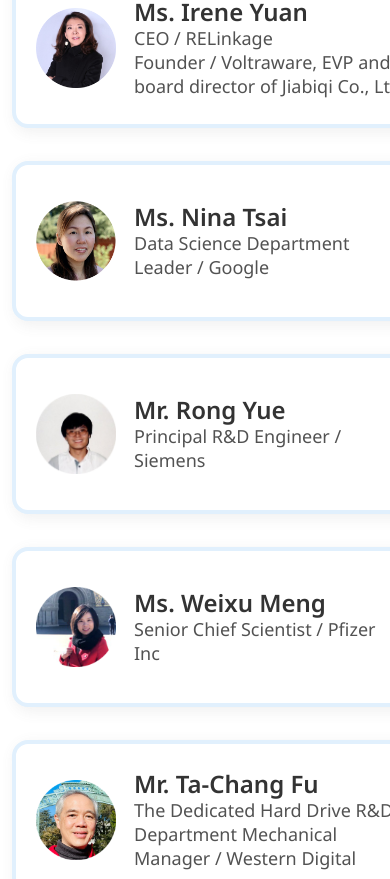
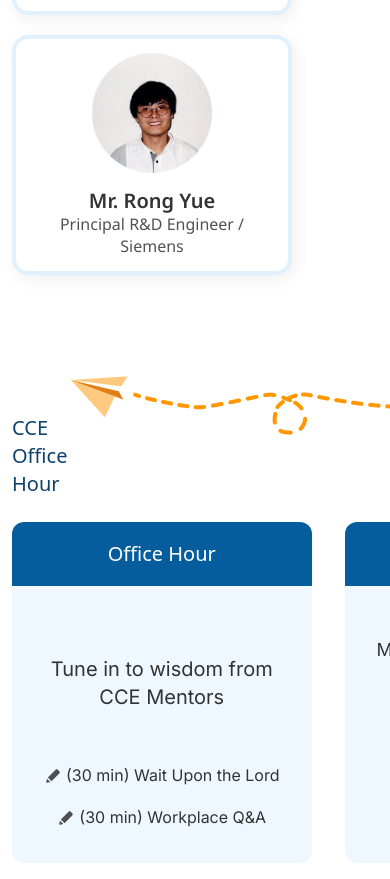
Before and after one commit to Xmeng-Li/I-Fly-Young-CCE-Website, a React (Create React App) app: page / in a window 390 px wide. Shown: the part 2085-2964 px from the top of the page. Built offline with nearby package versions, Linux system fonts and the light colour scheme.

Commit message:
complete small screen responsive for oh page

```diff
--- a/src/components/officeHours/OfficeHours.tsx
+++ b/src/components/officeHours/OfficeHours.tsx
@@ -334,7 +334,7 @@ class OfficeHours extends Component<OfficeHoursProps> {
 
             <div className="three-parts">
               {/* Left part */}
-              <div>
+              <div className="left">
                 <p className="left-title">{t("leftTitle", { ns: "officehour" })}</p>
                 <div className="left-detail">
                   <p className="section-text">{t("text", { ns: "officehour" })}</p>
@@ -347,7 +347,7 @@ class OfficeHours extends Component<OfficeHoursProps> {
                 </div>
               </div>
               {/* Middle part */}
-              <div>
+              <div className="mid">
                 <p className="mid-title">{t("midTitle", { ns: "officehour" })}</p>
                 <div className="mid-detail">
                   {meeting.map((zoomMeeting, index) => (
@@ -365,7 +365,7 @@ class OfficeHours extends Component<OfficeHoursProps> {
                 </div>
               </div>
               {/* Right part */}
-              <div>
+              <div className="right">
                 <p className="right-title">{t("rightTitle", { ns: "officehour" })}</p>
                 <div className="right-detail">
                   <div className="time-box">
--- a/src/styles/officehour.css
+++ b/src/styles/officehour.css
@@ -275,8 +275,8 @@
 }
 .speaker-container {
   display: grid;
-  grid-template-columns: repeat(auto-fit, minmax(350px, 1fr));
-  gap: 33px;
+  width: 1320px;
+  grid-template-columns: 1fr 1fr 1fr;
   justify-content: center;
 }
 .speaker-card {
@@ -290,11 +290,12 @@
   padding: 20px;
   box-shadow: 3px 4px 14px 1px rgba(99, 99, 99, 0.09);
   transition: transform 0.2s;
+  gap: 18px;
+  margin-bottom: 20px;
 }
 .speaker-image {
-  width: 80px;
-  height: 80px;
-  margin-right: 18px;
+  width: 120px;
+  height: 120px;
   object-fit: cover;
 }
 .speaker {
@@ -333,14 +334,12 @@
   gap: 24px;
   margin-bottom: 60px;
 }
-
 .office-airplane {
   display: flex;
   justify-content: space-between;
   align-items: baseline;
   width: 100%;
 }
-
 .office-title {
   color: var(--Blue-700, #0E426C);
   font-size: 20px;
@@ -353,10 +352,18 @@
   display: flex;
   justify-content: space-between;
 }
-
+.left,
+.mid {
+    width: 329px;
+    height: 277px;
+  }
+  .right {
+    width: 534px;
+    height: 277px;
+  }
 .left-title {
   display: flex;
-  width: 329px;
+  width: 100%;
   height: 64px;
   padding: 10px;
   justify-content: center;
@@ -370,10 +377,9 @@
   border-radius: 12px 12px 0 0;
   margin: 0;
 }
-
 .left-detail {
-  width: 329px;
-  height: 277px;
+  width: 100%;
+  height: 100%;
   display: flex;
   padding: 0px 32px;
   flex-direction: column;
@@ -383,7 +389,6 @@
   background-color: var(--bg-light-blue, #F0F8FF);
   border-radius:0 0 12px 12px;
 }
-
 .section-text {
   color: var(--Text-primary, #333);
   text-align: center;
@@ -394,7 +399,6 @@
   margin-top: 52px;
   margin-bottom: 52px;
 }
-
 .office-text {
   display: flex;
   color: var(--Text-primary, #333);
@@ -402,16 +406,14 @@
   font-family: Inter;
   font-weight: 400;
   margin-bottom: 18px;
-
+  text-wrap: nowrap;
 }
-
 .pencil svg {
   width: 18px;
   height: 18px;
   color: #333;
   margin-right: 4px;
 }
-
 .hour-content{
   color: var(--Text-primary, #333);
   font-family: Inter;
@@ -423,7 +425,7 @@
   display: flex;
   justify-content: center;
   align-items: center;
-  width: 329px;
+  width: 100%;
   height: 64px;
   padding: 10px;
   gap: 10px;
@@ -435,10 +437,9 @@
   border-radius: 12px 12px 0 0;
   margin: 0;
 }
-
 .mid-detail {
   width: 100%;
-  height: 277px;
+  height: 100%;
   display: flex;
   padding: 0px 32px;
   flex-direction: column;
@@ -448,14 +449,12 @@
   background-color: var(--bg-light-blue, #F0F8FF);
   border-radius:0 0 12px 12px;
 }
-
 .mid-part {
   display: flex;
   flex-direction: column;
   justify-content: center;
   align-items: center;
 }
-
 .mid-text {
   color: var(--Text-primary, #333);
   font-family: Inter;
@@ -464,8 +463,8 @@
   line-height: 28px;
   margin-top: 52px;
   text-align: center;
+  text-wrap: nowrap;
 }
-
 .join-btn {
   color: var(--Blue-600, #065D9E);
   font-family: Inter;
@@ -487,7 +486,7 @@
   display: flex;
   justify-content: center;
   align-items: center;
-  width: 534px;
+  width: 100%;
   height: 64px;
   gap: 10px;
   flex-shrink: 0;
@@ -498,10 +497,9 @@
   border-radius: 12px 12px 0 0;
   margin: 0;
 }
-
 .right-detail {
   width: 100%;
-  height: 277px;
+  height: 100%;
   display: flex;
   padding: 0px 0px;
   flex-direction: column;
@@ -528,19 +526,16 @@
   font-weight: 400;
   line-height: 28px;
 }
-
 .time-type {
   color: var(--Text-primary, #333);
   font-size: 18px;
   font-weight: 400;
   margin: 0;
 }
-
 .icon-and-date {
   display: flex;
   text-align: center;
 }
-
 .date-icon {
   align-items: center;
   margin-right: 4px;
@@ -636,6 +631,63 @@
   .play-icon-round {
     flex-shrink: 0;
   }
+
+  /* Panelists */
+  .speaker-card {
+    display: flex;
+    width: 280px;
+    height: 240px;
+    flex-direction: column;
+    justify-content: center;
+    align-items: center;
+    gap: 16px;
+    text-align: center;
+  }
+  .speaker-image {
+    width: 120px;
+    height: 120px;
+    object-fit: cover;
+  }
+  .speaker-name {
+    text-align: center;
+    color: var(--Text-primary, #333);
+    font-size: 20px;
+    font-weight: 600;
+  }
+  .speaker-role {
+    display: -webkit-box;
+    -webkit-box-orient: vertical;
+    -webkit-line-clamp: 2;
+    align-self: stretch;
+    overflow: hidden;
+    color: var(--Text-Grey, #525252);
+    text-align: center;
+    text-overflow: ellipsis;
+    font-size: 16px;
+    font-weight: 400;
+    line-height: normal;
+  }
+
+  /* Bottom Part */
+  .three-parts {
+    display: flex;
+    justify-content: space-between;
+    gap: 33px;
+  }
+  .left,
+  .mid {
+    width: 300px;
+    /* height: 277px; */
+  }
+  .right {
+    width: 514px;
+  }
+
+
+
+
+
+
 }
 /* For Mobile */
 /* @media (max-width: 767px) {
```
